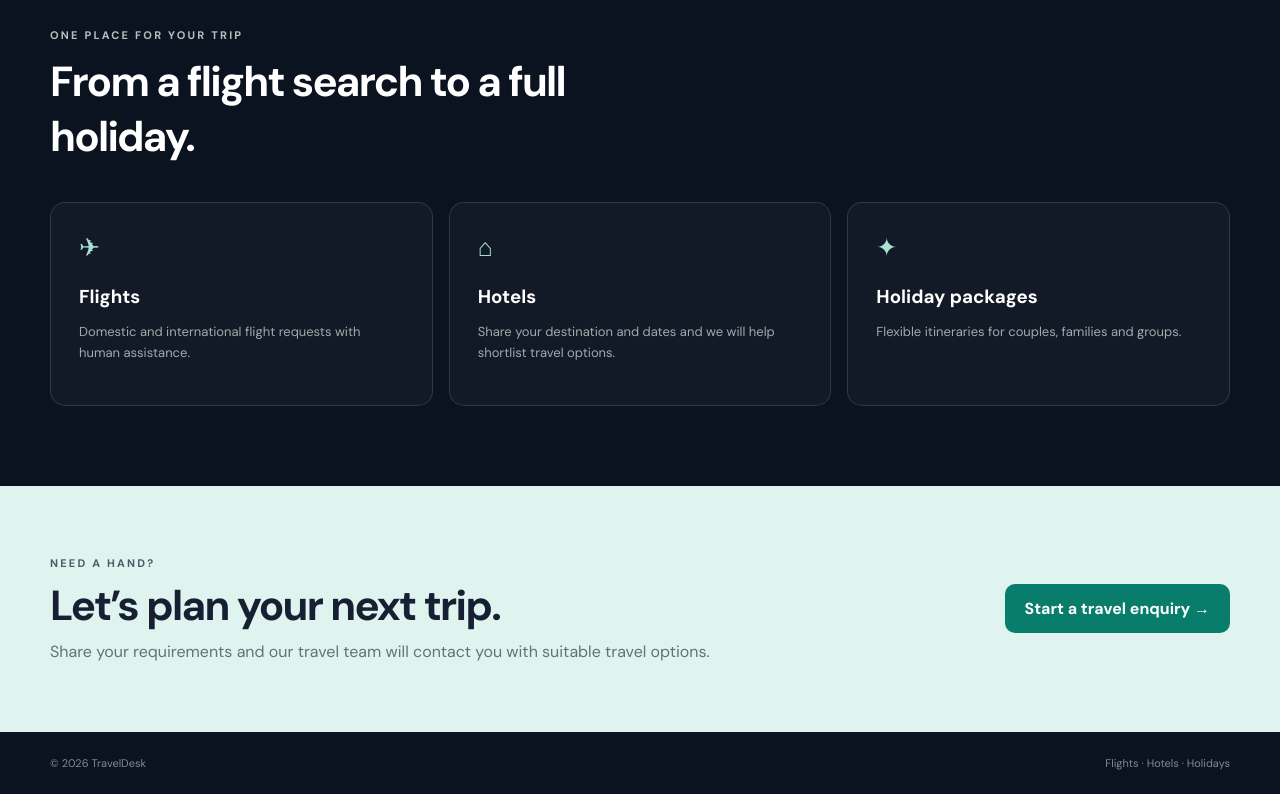
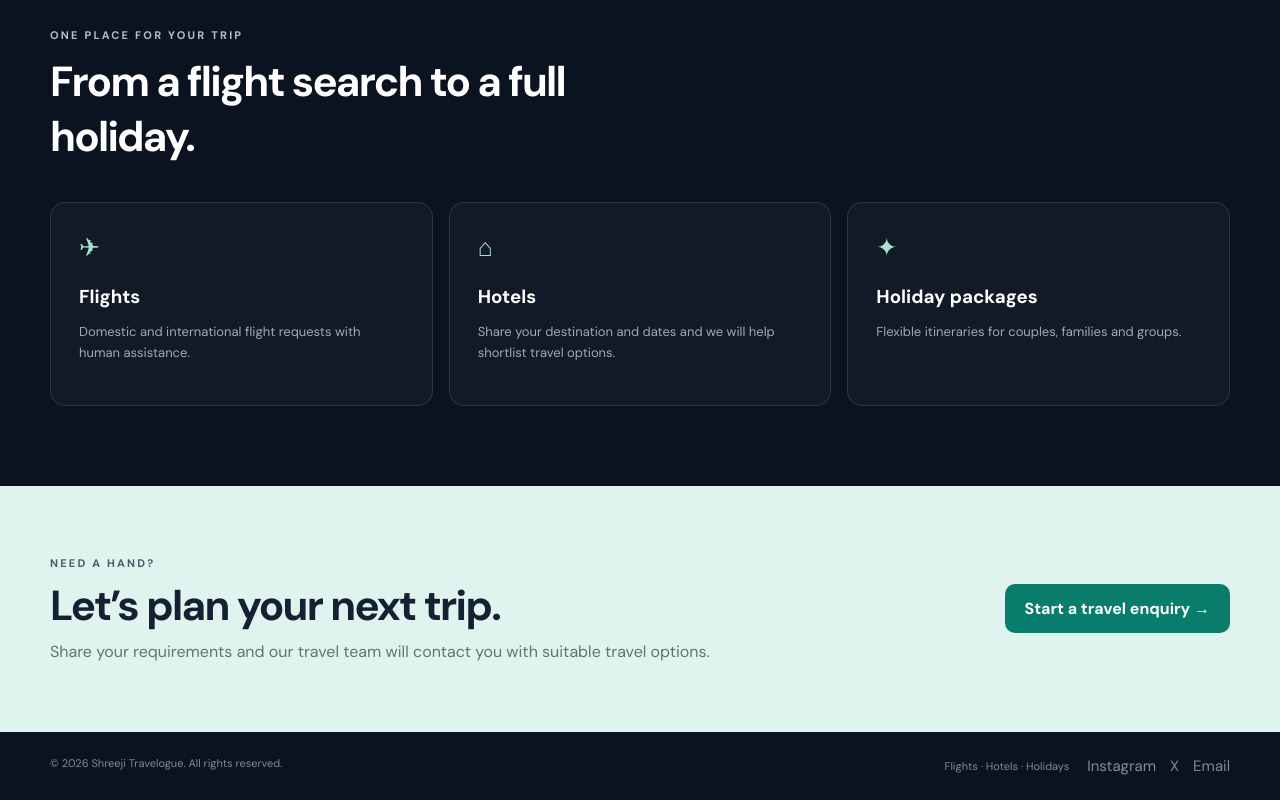
Before and after one commit to ankkits/static-travel-portal, a React (Vite) app: page / in a window 1280 px wide. Shown: the part 1525-2325 px from the top of the page. Built offline with nearby package versions, Linux system fonts and the light colour scheme; no server answers; the database is empty; a web font is replaced by a local one.

Commit message:
footer changed

```diff
--- a/src/main.jsx
+++ b/src/main.jsx
@@ -462,8 +462,46 @@ function App() {
           </div>
         </section>
       </main>
+	<footer>
+        <div className="container footer-inner">
+          <span>
+            © {new Date().getFullYear()} Shreeji Travelogue. All rights reserved.
+          </span>
 
-      <footer><div className="container footer-inner"><span>© {new Date().getFullYear()} TravelDesk</span><span>Flights · Hotels · Holidays</span></div></footer>
+          <div className="footer-contact">
+            <div className="footer-services">
+              Flights · Hotels · Holidays
+            </div>
+
+            <div className="footer-socials">
+			<a
+				  href="https://www.instagram.com/shreejitravelogue/"
+				  target="_blank"
+				  rel="noopener noreferrer"
+				  aria-label="Instagram"
+				  title="@shreejitravelogue">
+					Instagram
+			</a>
+
+        <a
+			  href="https://x.com/shreejitravelz"
+			  target="_blank"
+			  rel="noopener noreferrer"
+			  aria-label="X"
+			  title="@shreejitravelz">
+				X
+        </a>
+
+        <a
+			  href="mailto:shreejitravelogue@gmail.com"
+			  aria-label="Email"
+			  title="shreejitravelogue@gmail.com">
+          Email
+        </a>
+            </div>
+          </div>
+        </div>
+     </footer>
     </div>
   )
 }
--- a/src/styles.css
+++ b/src/styles.css
@@ -110,6 +110,29 @@ button { cursor: pointer; }
 .cta button { border: 0; background: #087d6b; color: #fff; padding: 14px 20px; border-radius: 10px; font-weight: 700; white-space: nowrap; }
 footer { background: #0b1220; color: rgba(255,255,255,.5); font-size: 11px; }
 .footer-inner { padding: 24px 0; display: flex; justify-content: space-between; }
+.footer-contact {
+  display: flex;
+  align-items: center;
+  gap: 18px;
+}
+
+.footer-socials {
+  display: flex;
+  align-items: center;
+  gap: 14px;
+}
+
+.footer-socials a {
+  color: inherit;
+  text-decoration: none;
+  font-size: 15px;
+  transition: opacity 0.2s ease, transform 0.2s ease;
+}
+
+.footer-socials a:hover {
+  opacity: 0.7;
+  transform: translateY(-1px);
+}
 
 @media (max-width: 1050px) {
   .search-grid { grid-template-columns: 1fr 1fr 1fr; }
```
